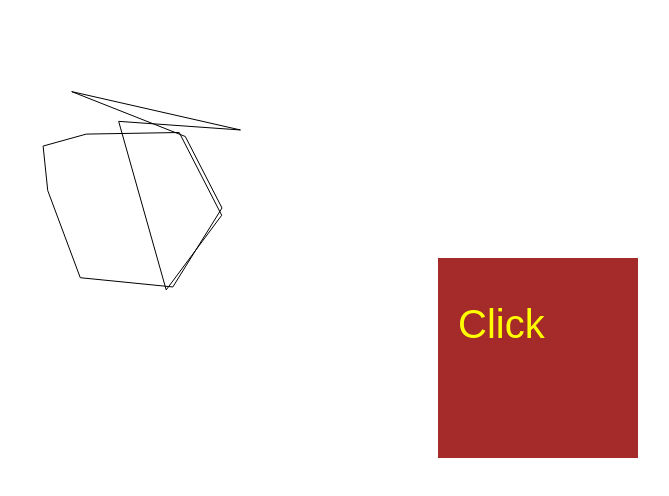
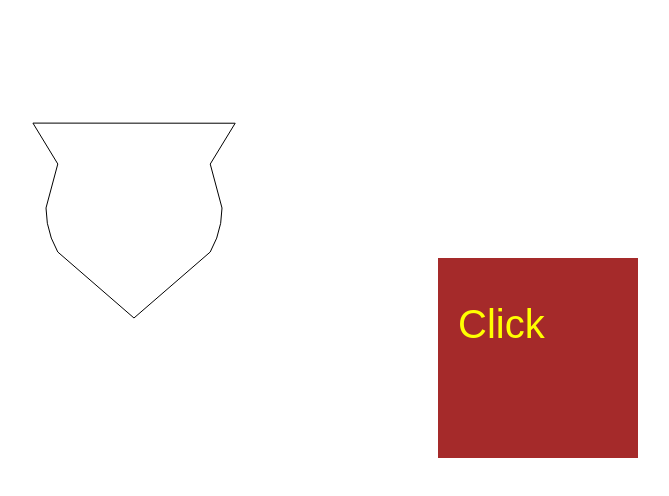
Before and after one commit to olisit/ship, a plain HTML site: page index.html in a window 1280 px wide. Shown: the whole page, without its empty margins (74-743 px from the left). Drawn offline with Linux system fonts and the light colour scheme.

Commit message:
Update index.html

```diff
--- a/index.html
+++ b/index.html
@@ -28,11 +28,11 @@
 function drawShp(){
  ct1.beginPath()
   ang=ar[1]+a
- ct1.moveTo(shp.x + s*ar[0]*Math.cos(ang*rad), shp.y+ s*ar[0]*Math.sin(ang*rad) )
+ ct1.moveTo(shp.x + s*ar[0]*Math.cos(ang/rad), shp.y+ s*ar[0]*Math.sin(ang/rad) )
 
  for (p=2; p<ar.length; p+=2){
   ang=ar[p+1]+a
-  ct1.lineTo(shp.x+ s*ar[p]*Math.cos(ang*rad), shp.y + s*ar[p]*Math.sin(ang*rad))
+  ct1.lineTo(shp.x+ s*ar[p]*Math.cos(ang/rad), shp.y + s*ar[p]*Math.sin(ang/rad))
  }
  ct1.closePath()
  ct1.stroke()
```
